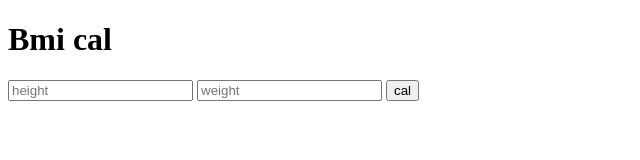
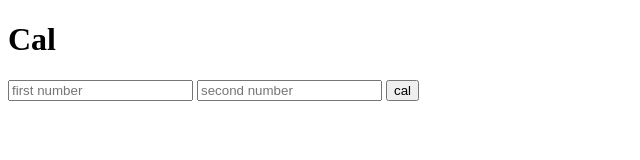
Before and after one commit to omaralezzi/BE-Cal, a website: page index.html in a window 1280 px wide. Shown: the whole page, without its empty margins (0-640 px from the left). Drawn offline with Linux system fonts and the light colour scheme.

Commit message:
rename some values

```diff
--- a/index.html
+++ b/index.html
@@ -4,13 +4,13 @@
     <meta charset="UTF-8" />
     <meta http-equiv="X-UA-Compatible" content="IE=edge" />
     <meta name="viewport" content="width=device-width, initial-scale=1.0" />
-    <title>Bmi Cal</title>
+    <title>Cal</title>
   </head>
   <body>
-    <h1>Bmi cal</h1>
+    <h1>Cal</h1>
     <form action="/" method="post">
-      <input type="text" name="num1" placeholder="height" />
-      <input type="text" name="num2" placeholder="weight" />
+      <input type="text" name="num1" placeholder="first number" />
+      <input type="text" name="num2" placeholder="second number" />
 
       <button type="submit" name="submit">cal</button>
     </form>
```
